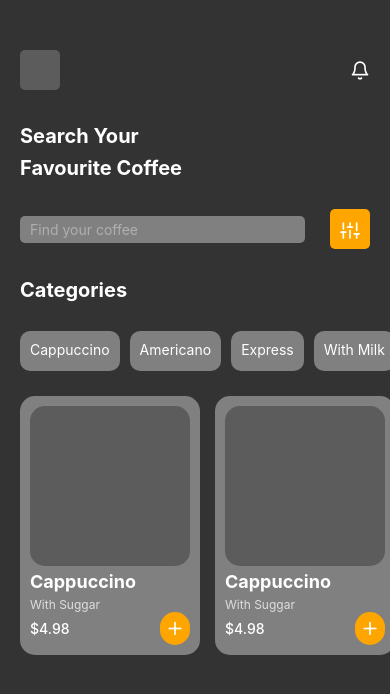
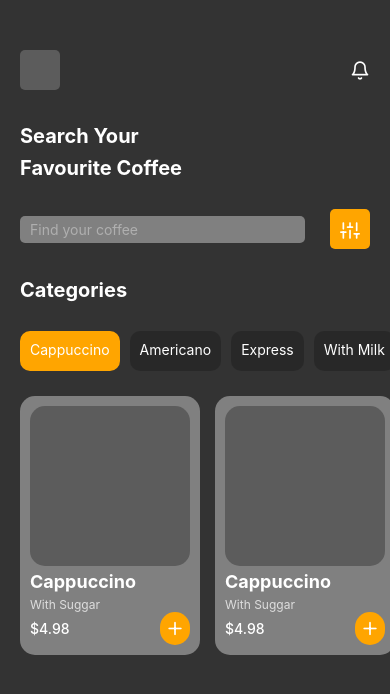
Before and after one commit to Anderson-Andre-P/coffee, a React Native app: screen / in a window 390 px wide. Shown: the top 694 px of the page. Built offline with nearby package versions, Linux system fonts and the light colour scheme.

Commit message:
refactor and new feature

```diff
--- a/package.json
+++ b/package.json
@@ -16,6 +16,7 @@
     "react-dom": "17.0.2",
     "react-feather": "^2.0.10",
     "react-native": "0.68.2",
+    "react-native-gesture-handler": "~2.2.1",
     "react-native-vector-icons": "^9.2.0",
     "react-native-web": "0.17.7",
     "styled-components": "^5.3.5"
--- a/src/components/Cotegorie/index.tsx
+++ b/src/components/Cotegorie/index.tsx
@@ -1,4 +1,6 @@
 import React, { useState } from "react";
+import { FlatList } from "react-native";
+// import { Coffees } from "../../utils/Coffees";
 import {
   Container,
   Categories,
@@ -6,41 +8,81 @@ import {
   Types,
   Category,
   Text,
+  Separator,
 } from "./styles";
 
+// interface Category {
+//   key: string;
+//   name: string;
+// }
+
+// interface Props {
+//   category: Category;
+//   setCategory: (category: Category) => void;
+// }
+
 export function Categorie() {
+  const [active, setActive] = useState(false);
+  const [cat, setCat] = useState("");
+
   const coffees = [
-    "Cappuccino",
-    "Americano",
-    "Express",
-    "With Milk",
-    "Spanish",
+    { id: 1, name: "Cappuccino" },
+    { id: 2, name: "Americano" },
+    { id: 3, name: "Express" },
+    { id: 4, name: "With Milk" },
+    { id: 5, name: "Spanish" },
+    // "Cappuccino",
+    // "Americano",
+    // "Express",
+    // "With Milk",
+    // "Spanish",
   ];
 
-  const [active, setActive] = useState(false);
-  const [type, setType] = useState(coffees);
+  // function handlePress(category: Category) {
+  //   setCategory(category);
+  // }
 
-  function handlePress(key: string, type: any) {
-    if (key === type) {
-      setActive((state) => !active);
-    }
-  }
+  const [selectedTab, setSelectedTab] = useState(coffees[0].id);
+
+  const isActive = (id: number) => id === selectedTab;
+
+  const handleSelectTabById = (id: number) => {
+    setSelectedTab(id);
+  };
 
   return (
     <Container>
       <Categories>
         <TitleCategory>Categories</TitleCategory>
         <Types>
-          {coffees.map((index) => (
+          {coffees.map(({ id, name }) => (
             <Category
-              active={active}
-              key={index}
-              onPress={() => handlePress(index, type)}
+              isActive={active}
+              key={id}
+              onPress={() => handleSelectTabById(id)}
+              style={{
+                backgroundColor: isActive(id) ? "orange" : "rgba(0,0,0,0.2)",
+              }}
             >
-              <Text>{index}</Text>
+              <Text>{name}</Text>
             </Category>
           ))}
         </Types>
+        {/* <Types>
+          <FlatList
+            data={coffees}
+            keyExtractor={(item) => item.key}
+            renderItem={({ item }) => (
+              <Category
+                onPress={() => handlePress(item)}
+                isActive={category.key === item.key}
+              >
+                <Text>{item.name}</Text>
+              </Category>
+            )}
+            ItemSeparatorComponent={() => <Separator />}
+          />
+        </Types> */}
       </Categories>
     </Container>
   );
--- a/src/components/Cotegorie/styles.ts
+++ b/src/components/Cotegorie/styles.ts
@@ -1,11 +1,12 @@
 import styled from "styled-components/native";
 import { TouchableOpacity } from "react-native";
+import { GestureHandlerRootView } from "react-native-gesture-handler";
 
 interface Props {
-  active: boolean;
+  isActive: boolean;
 }
 
-export const Container = styled.View``;
+export const Container = styled(GestureHandlerRootView)``;
 
 export const Categories = styled.View`
   margin-bottom: 25px;
@@ -24,21 +25,28 @@ export const Types = styled.ScrollView.attrs({
   horizontal: true,
   showsHorizontalScrollIndicator: false,
 })`
+  flex-direction: row;
   padding: 0 20px;
+`;
 
-  flex-direction: row;
+export const Category = styled.TouchableOpacity.attrs({
+  activeOpacity: 0.7,
+})<Props>`
+  background-color: ${({ isActive }) => (isActive ? "orange" : "gray")};
+  border-radius: 10px;
+  margin-right: 10px;
+  /* flex: 1; */
+  /* width: 100%; */
 `;
 
 export const Text = styled.Text`
+  height: 40px;
+  padding: 10px;
   color: #fff;
 `;
 
-export const Category = styled(TouchableOpacity).attrs({
-  activeOpacity: 0.7,
-})<Props>`
-  margin-right: 10px;
-  height: 40px;
-  background-color: ${({ active }) => (active === true ? "orange" : "gray")};
-  padding: 10px;
-  border-radius: 10px;
+export const Separator = styled.View`
+  height: 1px;
+  width: 1px;
+  background-color: red;
 `;
--- /dev/null
+++ b/src/utils/Coffees.ts
@@ -0,0 +1,7 @@
+export const coffees = [
+  { key: "1", name: "Cappuccino" },
+  { key: "2", name: "Americano" },
+  { key: "3", name: "Express" },
+  { key: "4", name: "With Milk" },
+  { key: "5", name: "Spanish" },
+];
```
Also changed, not shown: 1 other file (tests, documents, lock files or other folders).
